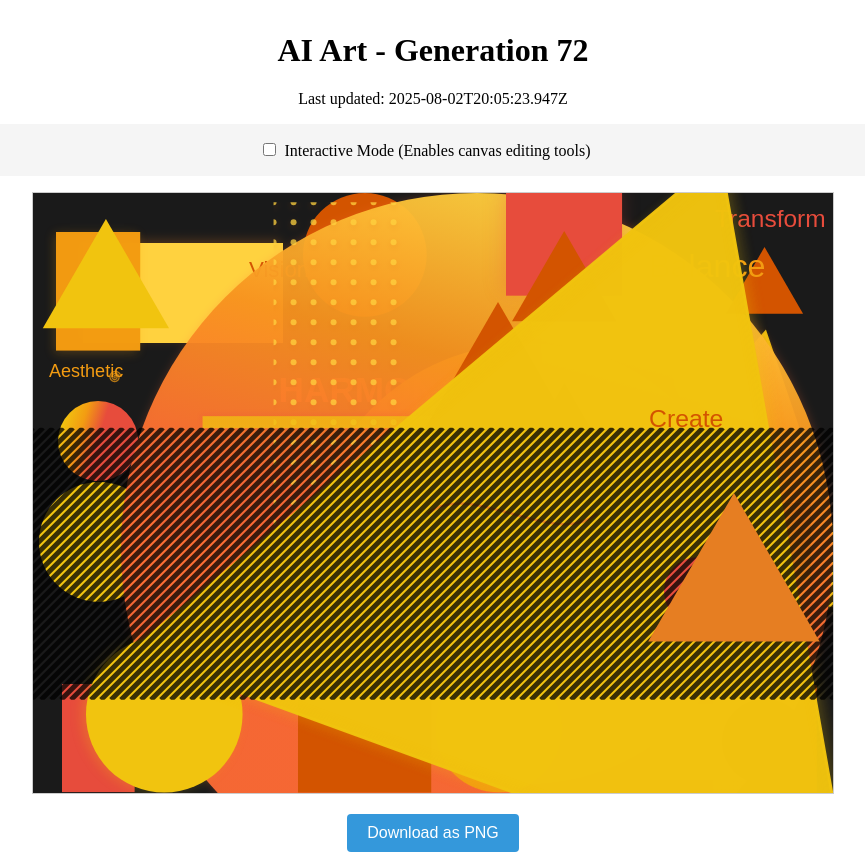
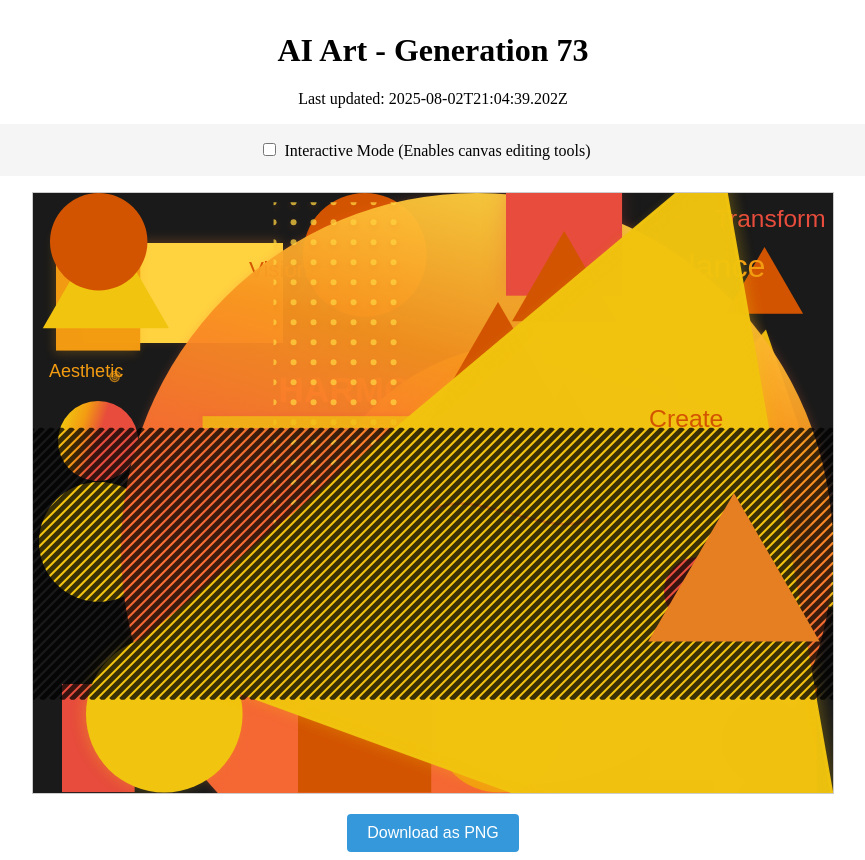
Before and after one commit to mcclowes/ai-art, a React (Vite) app: page / in a window 1280 px wide. Shown: the whole page, without its empty margins (207-1072 px from the left). Built offline with nearby package versions, Linux system fonts and the light colour scheme.

Commit message:
Improve artwork - Generation 73

```diff
--- a/src/artwork-state.ts
+++ b/src/artwork-state.ts
@@ -833,9 +833,17 @@ export const artworkState: ArtworkState = {
       "size": 98.95672345205196,
       "fillStyle": "#e67e22",
       "id": "triangle_1754165123947"
+    },
+    {
+      "type": "circle",
+      "x": 65.71211955142054,
+      "y": 48.71211955142054,
+      "radius": 48.71211955142054,
+      "fillStyle": "#d35400",
+      "id": "circle_1754168679202"
     }
   ],
-  "generation": 72,
-  "lastUpdated": "2025-08-02T20:05:23.947Z",
+  "generation": 73,
+  "lastUpdated": "2025-08-02T21:04:39.202Z",
   "cycleStarted": "2025-07-30T21:05:00.444Z"
 };
```
